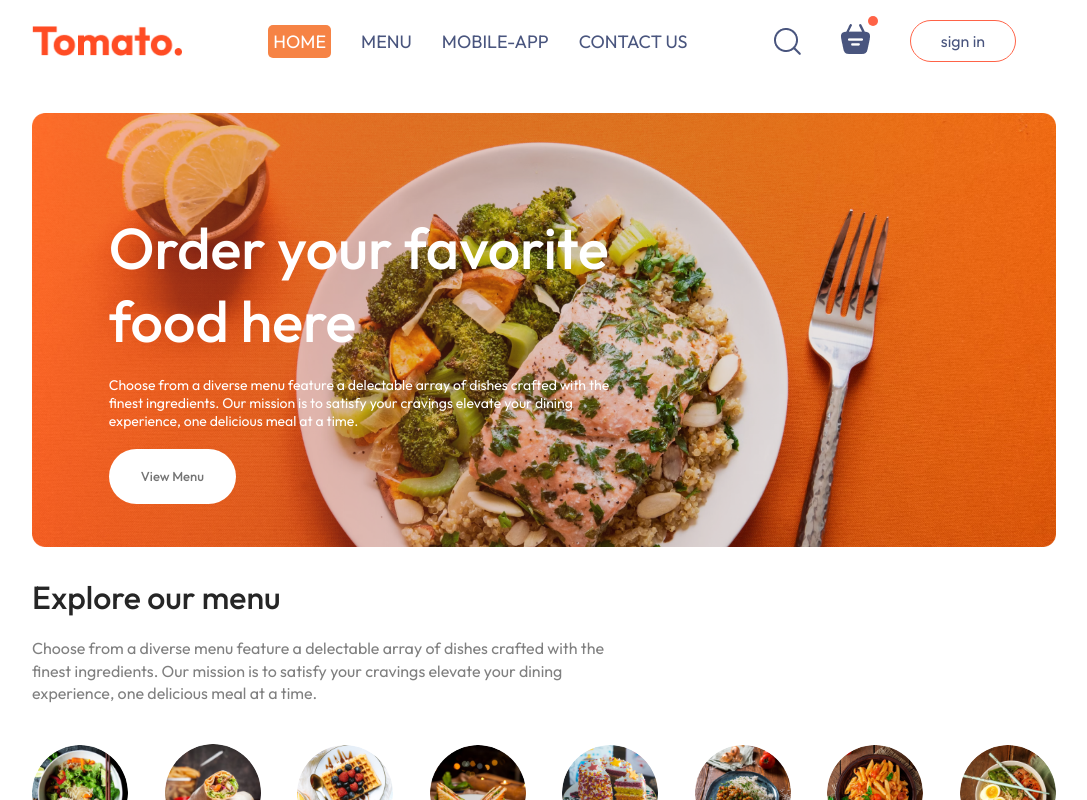
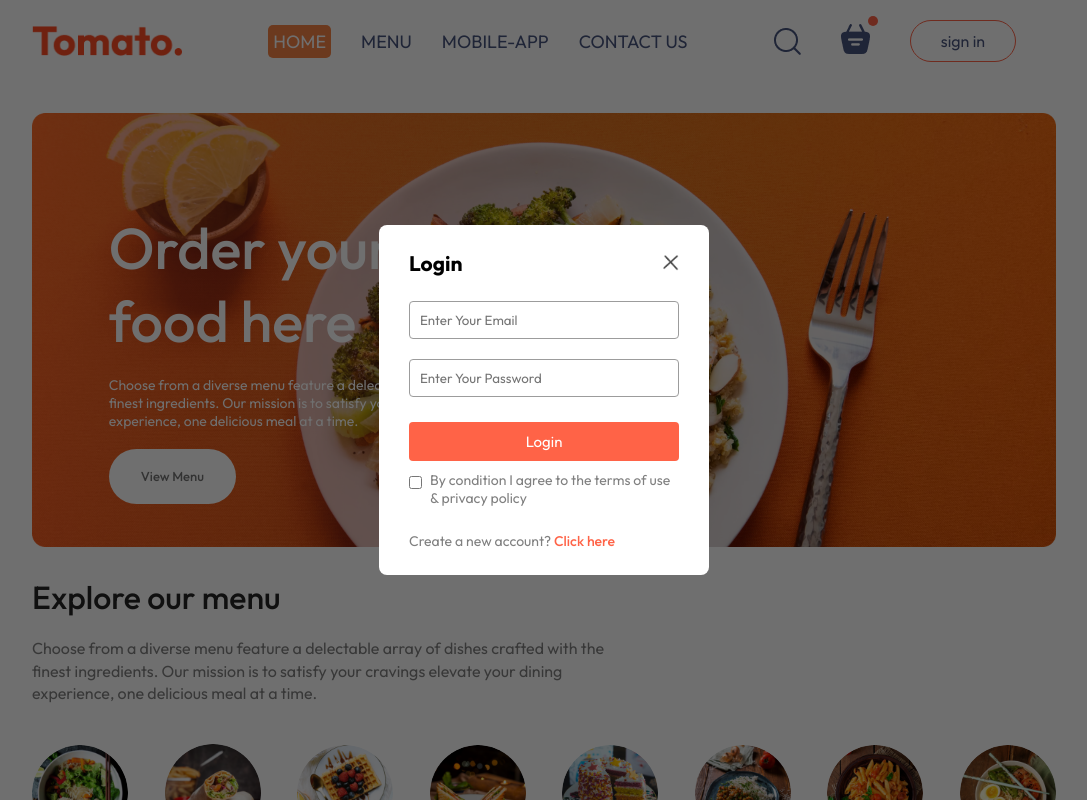
Before and after one commit to Dilmurat777/Building-a-Full-Stack-Food-Delivery-App, a React (Vite) app in the folder frontend/: page / in a window 1280 px wide. Both pictures are taken after a click on the button "sign in". Shown: the top 800 px of the page, without its empty margins (96-1183 px from the left). Built offline with nearby package versions, Linux system fonts and the light colour scheme.

Commit message:
feat: add LoginPopup

```diff
--- a/frontend/src/App.jsx
+++ b/frontend/src/App.jsx
@@ -4,11 +4,16 @@
 import Cart from './pages/Cart/Cart';
 import PLaceOrder from './pages/PlaceOrder/PLaceOrder';
 import Footer from './components/Footer/Footer';
+import { useState } from 'react';
+import LoginPopup from './components/LoginPopup/LoginPopup';
 
 const App = () => {
+  const [showLogin, setShowLogin] = useState(false)
   return (
     <>
-        <Navbar />
+      {showLogin? <LoginPopup setShowLogin={setShowLogin} /> : <></>}
+
+      <Navbar setShowLogin={ setShowLogin} />
       <div className="app">
         <Routes>
           <Route path="/" element={<Home />} />
--- /dev/null
+++ b/frontend/src/components/LoginPopup/LoginPopup.css
@@ -0,0 +1,77 @@
+.login-popup {
+	position: fixed;
+	width: 100%;
+	/* height: 100%; */
+	top: 0;
+	left: 0;
+	bottom: 0;
+	background-color: #00000090;
+	z-index: 200;
+	display: grid;
+}
+
+.login-popup-container {
+	place-self: center;
+	background-color: white;
+	color: #808080;
+	display: flex;
+	flex-direction: column;
+	gap: 25px;
+	padding: 25px 30px;
+	border-radius: 8px;
+	font-size: 14px;
+	animation: fadeIn 0.8s ease-in-out;
+	width: max(23vw, 330px);
+}
+
+.login-popup-title {
+	display: flex;
+	align-items: center;
+	justify-content: space-between;
+	color: #000;
+}
+
+.login-popup-title img {
+	cursor: pointer;
+	width: 16px;
+}
+
+.login-popup-inputs {
+	display: flex;
+	flex-direction: column;
+	gap: 20px;
+}
+
+.login-popup-inputs input {
+	outline: none;
+	border: 1px solid #9c9c9c;
+	padding: 10px;
+	border-radius: 4px;
+}
+
+.login-popup-container button {
+	background-color: tomato;
+	color: #fff;
+	cursor: pointer;
+	padding: 10px;
+	border: none;
+	border-radius: 4px;
+	font-size: 15px;
+}
+
+.login-popup-condition {
+	display: flex;
+	gap: 8px;
+	align-items: start;
+	margin-top: -15px;
+}
+
+.login-popup-condition input {
+	margin-top: 5px;
+}
+
+.login-popup p span {
+	color: tomato;
+	font-weight: 500;
+	cursor: pointer;
+}
--- /dev/null
+++ b/frontend/src/components/LoginPopup/LoginPopup.jsx
@@ -0,0 +1,47 @@
+import { useState } from 'react';
+import './LoginPopup.css';
+import { assets } from '../../assets/assets';
+
+const LoginPopup = ({ setShowLogin }) => {
+  const [currState, setCurrState] = useState('Login');
+  return (
+    <div className="login-popup">
+      <form className="login-popup-container">
+        <div className="login-popup-title">
+          <h2>{currState}</h2>
+          <img onClick={() => setShowLogin(false)} src={assets.cross_icon} alt="" />
+        </div>
+
+        <div className="login-popup-inputs">
+          {currState === 'Login' ? (
+            <></>
+          ) : (
+            <input type="text" placeholder="Enter Your Name" required />
+          )}
+
+          <input type="email" placeholder="Enter Your Email" required />
+          <input type="password" placeholder="Enter Your Password" required />
+        </div>
+
+        <button>{currState === 'Sign Up' ? 'Create account' : 'Login'}</button>
+
+        <div className="login-popup-condition">
+          <input type="checkbox" required />
+          <p>By condition I agree to the terms of use & privacy policy</p>
+        </div>
+
+        {currState === 'Login' ? (
+          <p onClick={() => setCurrState('Sign Up')}>
+            Create a new account? <span>Click here</span>
+          </p>
+        ) : (
+          <p onClick={() => setCurrState('Login')}>
+            Already have an account? <span>Login here</span>
+          </p>
+        )}
+      </form>
+    </div>
+  );
+};
+
+export default LoginPopup;
--- a/frontend/src/components/Navbar/Navbar.jsx
+++ b/frontend/src/components/Navbar/Navbar.jsx
@@ -3,7 +3,7 @@
 import './Navbar.css';
 import { AlignJustify, X } from 'lucide-react';
 import { Link } from 'react-router-dom';
-const Navbar = () => {
+const Navbar = ({setShowLogin}) => {
   const [menu, setMenu] = useState('home');
   const [scrollDown, setScrollDown] = useState(false);
   const [activeIcon, setActiveIcon] = useState(false);
@@ -64,7 +64,7 @@
           <img src={assets.basket_icon} alt="" />
           <div className="dot"></div>
         </div>
-        <button>sign in</button>
+        <button onClick={() => setShowLogin(true)}>sign in</button>
         <div onClick={() => setActiveIcon(!activeIcon)}>
           <AlignJustify className="navbar-menu-icon" />
         </div>
```
